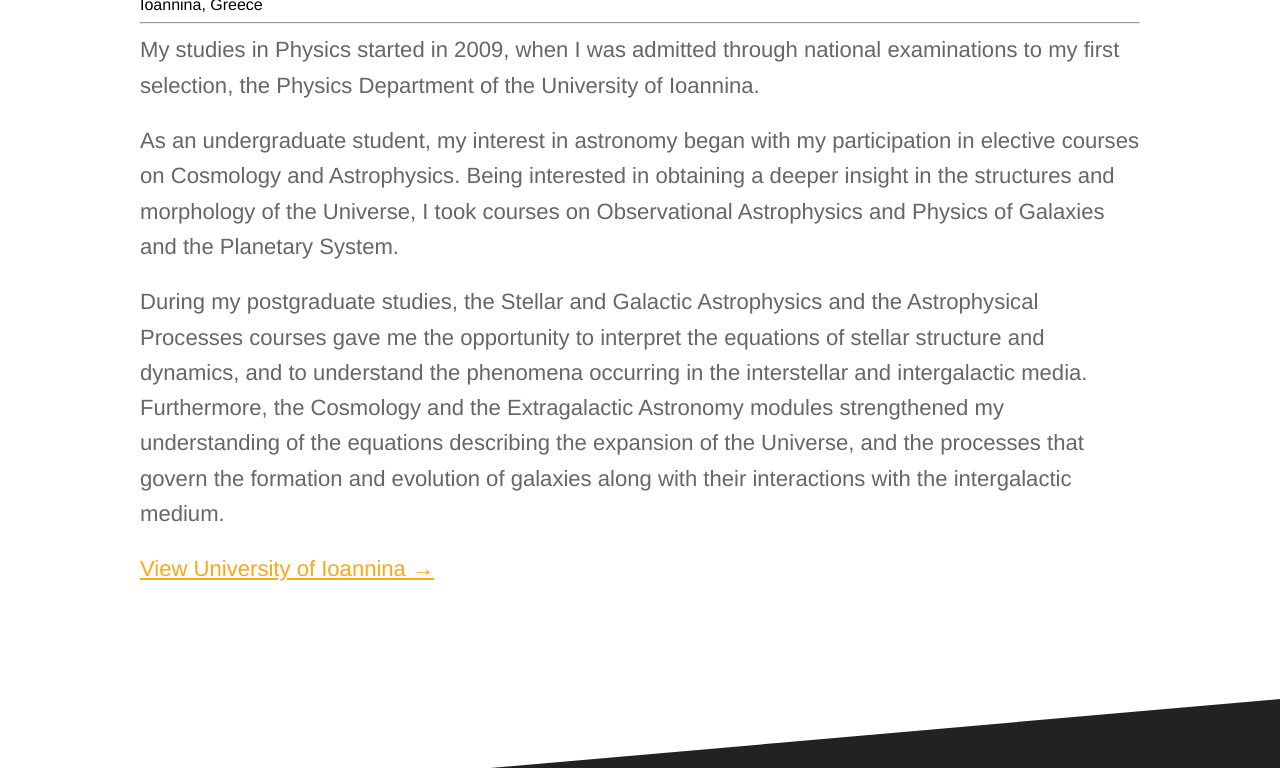
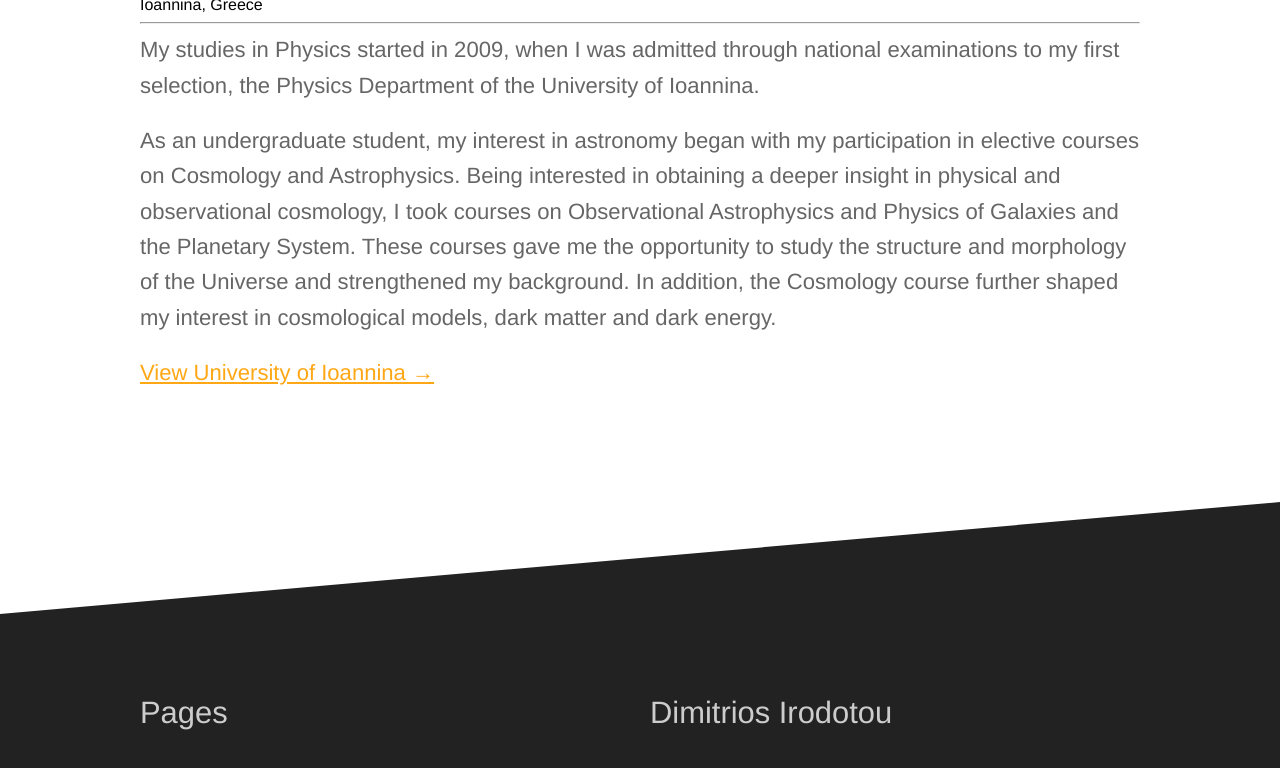
Before and after one commit to DimitriosIrodotou/DimitriosIrodotou.github.io, a Jekyll site: the page built from _bio/BSc.md, in a window 1280 px wide and 900 px high, scrolled down 650 px, cut to the strip 132-900 px from the top of the window. Built offline with Jekyll 4.4.1, drawn with Linux system fonts in a browser that asks for light colours.

Commit message:
Changed seo-description, updated msc and bsc information

```diff
--- a/_bio/BSc.md
+++ b/_bio/BSc.md
@@ -12,12 +12,7 @@ My studies in Physics started in 2009, when I was admitted through national exam
 the Physics Department of the University of Ioannina.
 
 As an undergraduate student, my interest in astronomy began with my participation in elective courses on Cosmology and
-Astrophysics. Being interested in obtaining a deeper insight in the structures and morphology of the Universe, I took
-courses on Observational Astrophysics and Physics of Galaxies and the Planetary System.
-
-During my postgraduate studies, the Stellar and Galactic Astrophysics and the Astrophysical Processes
-courses gave me the opportunity to interpret the equations of stellar structure and dynamics, and to
-understand the phenomena occurring in the interstellar and intergalactic media. Furthermore, the Cosmology
-and the Extragalactic Astronomy modules strengthened my understanding of the equations describing the
-expansion of the Universe, and the processes that govern the formation and evolution of galaxies along
-with their interactions with the intergalactic medium.
+Astrophysics. Being interested in obtaining a deeper insight in physical and observational cosmology, I took courses
+on Observational Astrophysics and Physics of Galaxies and the Planetary System. These courses gave me the
+opportunity to study the structure and morphology of the Universe and strengthened my background. In addition, the
+Cosmology course further shaped my interest in cosmological models, dark matter and dark energy.
--- a/_config.yml
+++ b/_config.yml
@@ -6,7 +6,7 @@ google_maps_javascript_api_key:
 disqus_shortname:
 
 # Default description in social shares for the jekyll-seo-tag gem
-description: Jekyll template with example content for a web agency.
+description: Dimitrios Irodotou
 
 # Author details for the jekyll-seo-tag gem
 author:
```
Also changed, not shown: _bio/MSc.md (+7 -0 lines).
